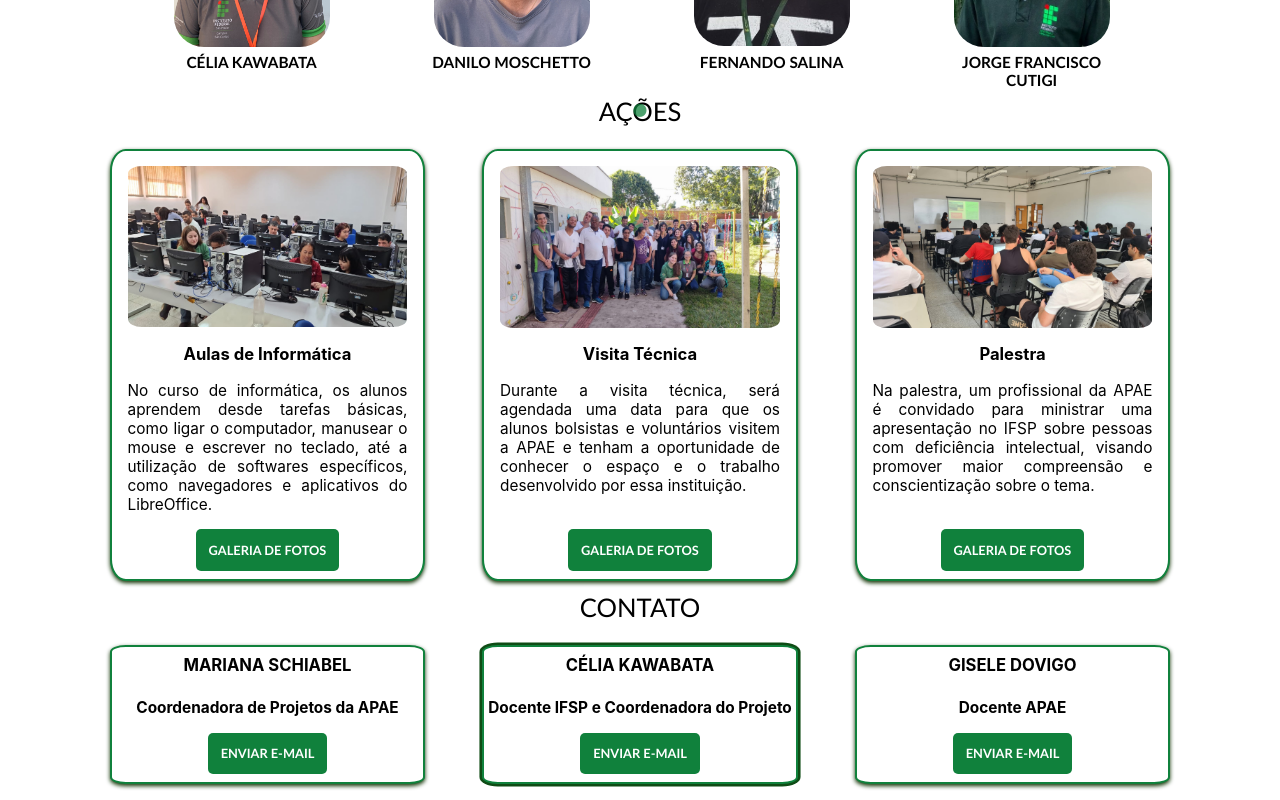
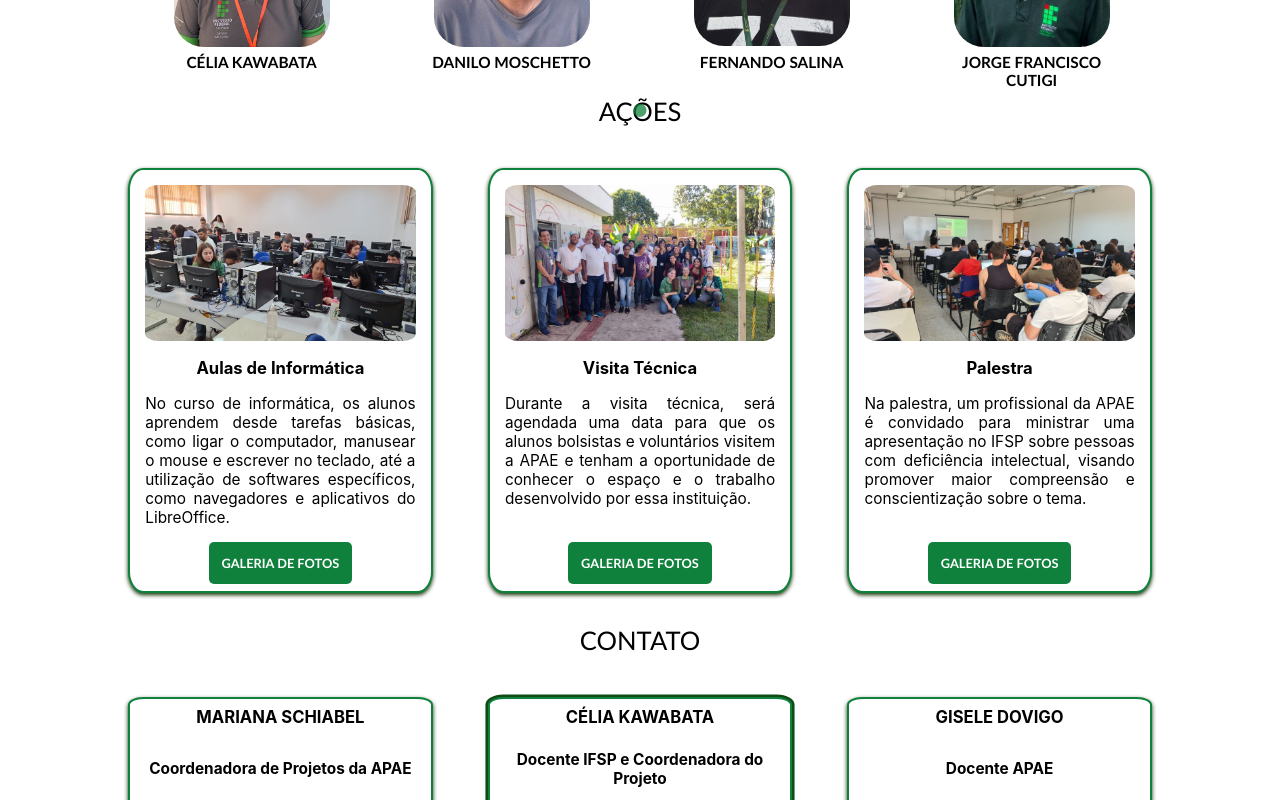
Before and after one commit to pet-ads/apae, a React (Create React App) app: page / in a window 1280 px wide. Shown: the part 1580-2380 px from the top of the page. Built offline with nearby package versions, Linux system fonts and the light colour scheme.

Commit message:
ajustes-padding e carrossel de cards em acoes

```diff
--- /dev/null
+++ b/src/paginas/4-Acoes/acoes.css
@@ -0,0 +1,24 @@
+.container {
+    text-align: center; /* Centraliza o conteúdo horizontalmente */
+  }
+
+  .titulo {
+    font-size: 24px;
+  }
+
+  .cards-container {
+    background-color: white;
+    padding: 20px;
+    display: flex;
+    flex-direction: column;
+    align-items: center; /* Centraliza os elementos verticalmente */
+  }
+
+  .cards {
+    display: flex;
+    flex-direction: row;
+    flex-wrap: wrap;
+    justify-content: space-evenly;
+    max-width: 1024px; /* Define a largura máxima para o layout */
+    margin: 0 auto; /* Centraliza o layout horizontalmente */
+  }
--- a/src/paginas/4-Acoes/acoes.js
+++ b/src/paginas/4-Acoes/acoes.js
@@ -1,4 +1,7 @@
-import React, { useState } from 'react';
+import React, { useState, useEffect } from 'react';
+import Slider from "react-slick";
+import "slick-carousel/slick/slick.css";
+import "slick-carousel/slick/slick-theme.css";
 import Card from '../../componentes/Cards/Card_Acoes/card-acoes.js';
 import img_aula from '../../componentes/Cards/Card_Acoes/aula_informatica.jpg';
 import img_palestra from '../../componentes/Cards/Card_Acoes/palestra.jpg';
@@ -8,6 +11,7 @@ import Modal from '../../componentes/Modal/modal.js';
 
 export default function Acoes() {
     const [selectedCardId, setSelectedCardId] = useState(null);
+    const [windowWidth, setWindowWidth] = useState(window.innerWidth);
 
     const handleOpenModal = (cardId) => {
         setSelectedCardId(cardId);
@@ -17,12 +21,62 @@ export default function Acoes() {
         setSelectedCardId(null);
     }
 
+    const updateWindowWidth = () => {
+        setWindowWidth(window.innerWidth);
+    }
+
+    useEffect(() => {
+        window.addEventListener('resize', updateWindowWidth);
+        return () => {
+            window.removeEventListener('resize', updateWindowWidth);
+        };
+    }, []);
+
+    const isMobile = windowWidth <= 1024;
+
+    const settings = {
+        dots: true,
+        infinite: true,
+        speed: 500,
+        slidesToShow: 1,
+        slidesToScroll: 1
+    };
+
     return (
         <section className="container">
             <p className="titulo">Ações</p>
-
             <div className="cards-container">
-
+                {isMobile ? (
+                    <Slider {...settings}>
+                        <div>
+                            <Card
+                                title='Aulas de Informática'
+                                imageUrl={img_aula}
+                                body='No curso de informática, os alunos aprendem desde tarefas básicas, como ligar o computador, manusear o mouse e escrever no teclado, até a utilização de softwares específicos, como navegadores e aplicativos do LibreOffice.'
+                                cardId="informatica"
+                                handleOpenModal={handleOpenModal}
+                            />
+                        </div>
+                        <div>
+                            <Card
+                                title='Visita Técnica'
+                                imageUrl={img_visita}
+                                body='Durante a visita técnica, será agendada uma data para que os alunos bolsistas e voluntários visitem a APAE e tenham a oportunidade de conhecer o espaço e o trabalho desenvolvido por essa instituição.'
+                                cardId="visita"
+                                handleOpenModal={handleOpenModal}
+                            />
+                        </div>
+                        <div>
+                            <Card
+                                title='Palestra'
+                                imageUrl={img_palestra}
+                                body='Na palestra, um profissional da APAE é convidado para ministrar uma apresentação no IFSP sobre pessoas com deficiência intelectual, visando promover maior compreensão e conscientização sobre o tema.'
+                                cardId="palestra"
+                                handleOpenModal={handleOpenModal}
+                            />
+                        </div>
+                    </Slider>
+                ) : (
                     <div className="cards">
                         <Card
                             title='Aulas de Informática'
@@ -45,11 +99,9 @@ export default function Acoes() {
                             cardId="palestra"
                             handleOpenModal={handleOpenModal}
                         />
-
                     </div>
-
+                )}
             </div>
-
             <Modal cardId={selectedCardId} closeModal={closeModal} />
         </section>
     );
--- a/src/paginas/div-cards.css
+++ b/src/paginas/div-cards.css
@@ -3,6 +3,7 @@
     display: flex;
     flex-direction: column;
     justify-content: flex-start;
+    padding: 20px;
   }
 
   .cards {
@@ -15,18 +16,41 @@
 
   @media(max-width:1024px){
     .cards-container {
+      display: flex;
+      justify-content: center;
+    }
+
+    .slick-slide-item {
+      display: flex;
+      justify-content: center;
+    }
+
+}
+
+/*
+.cards-container {
   background-color: white;
   display: flex;
   flex-direction: column;
   justify-content: flex-start;
+  padding: 20px;
 }
 
 .cards {
   display: flex;
   flex-direction: row;
-      justify-content: space-evenly;;
+  justify-content: space-evenly;
   flex-wrap: wrap;
   align-content: center;
 }
 
+
+
+@media (max-width: 1024px) {
+  .cards-container {
+    display: flex;
+    justify-content: center;
+    height: 100%;
   }
+
+}  */
```
Also changed, not shown: 1 other file (tests, documents, lock files or other folders). Lines whose indentation alone changed are shown as unchanged.
